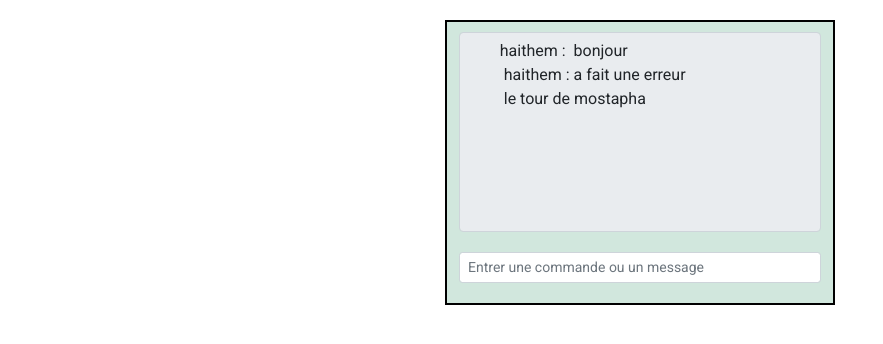
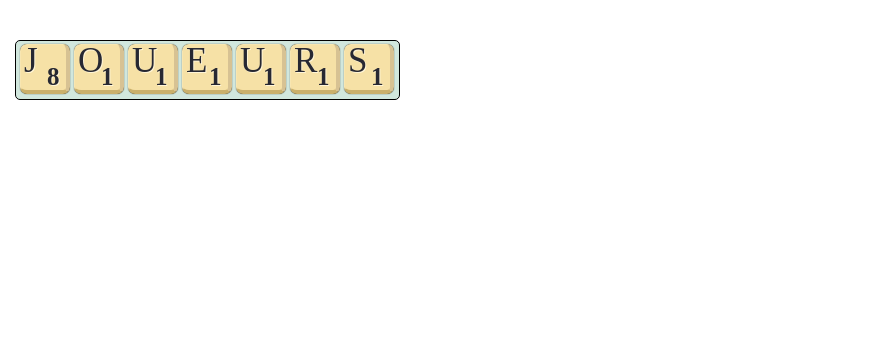
Before and after one commit to Mostapha-Ghribi/Scrabble, an Angular app in the folder Scrabble-FrontEnd/: page / in a window 1280 px wide. Shown: the top 344 px of the page, without its empty margins (0-883 px from the left). Built offline with nearby package versions, Linux system fonts and the light colour scheme.

Commit message:
Création d'interface du Chevalet avec valeurs

```diff
--- a/Scrabble-FrontEnd/src/app/app.component.html
+++ b/Scrabble-FrontEnd/src/app/app.component.html
@@ -1,4 +1,2 @@
 <router-outlet></router-outlet>
-
-
-<app-boite-communication></app-boite-communication>
+<app-chevalet></app-chevalet>
--- a/Scrabble-FrontEnd/src/app/app.module.ts
+++ b/Scrabble-FrontEnd/src/app/app.module.ts
@@ -10,6 +10,7 @@ import {FormsModule} from "@angular/forms";
 import { BoiteCommunicationComponent } from './components/boite-communication/boite-communication.component';
 
 import { GrilleComponent } from './components/grille/grille.component';
+import { ChevaletComponent } from './components/chevalet/chevalet.component';
 
 
 @NgModule({
@@ -17,7 +18,8 @@ import { GrilleComponent } from './components/grille/grille.component';
     AppComponent,
     InscriptionComponent,
     BoiteCommunicationComponent,
-    GrilleComponent
+    GrilleComponent,
+    ChevaletComponent,
 
   ],
   imports: [
--- /dev/null
+++ b/Scrabble-FrontEnd/src/app/components/chevalet/chevalet.component.css
@@ -0,0 +1,51 @@
+.Chevalet{
+  width: 385px;
+  height: 60px;
+  margin-left: 15px;
+  border: 1px solid #000;
+  border-radius: 5px;
+  background-color: #D1E7DD;
+}
+.LettreChevalet{
+  background: #f6e1a6;
+  height: 50px;
+  width: 50px;
+  border-radius: 7px;
+  box-shadow:0 0 1px #000;
+  border-top-width: 1px;
+  border-right-width: 4px;
+  border-bottom-width: 4px;
+  border-left-width: 1px;
+  border-top-style: solid;
+  border-right-style: solid;
+  border-bottom-style: solid;
+  border-left-style: solid;
+  border-top-color: #f8e6b1;
+  border-right-color: #d7c293;
+  border-bottom-color: #cab06b;
+  border-left-color: #f8e6b1;
+  margin-top: 3px;
+  margin-left: 4px;
+  display: block;
+  float: left;
+}
+.ScrabbleLetter {
+  position: absolute;
+  font-family: 'Asap', serif;
+  font-size: 35px;
+  color: #272832;
+  text-shadow:1px 1px 0 #fff5d7;
+  margin-top: 6px;
+  margin-left: 3px;
+
+}
+.ScrabbleNumber {
+  position: absolute;
+  font-family: 'Asap', serif;
+  font-size: 25px;
+  font-weight: bold;
+  color: #272832;
+  text-shadow:1px 1px 0 #fff5d7;
+  margin-top: 22px;
+  margin-left: 26px;
+}
--- /dev/null
+++ b/Scrabble-FrontEnd/src/app/components/chevalet/chevalet.component.html
@@ -0,0 +1,7 @@
+<br><br>
+<div class="Chevalet">
+<div class="LettreChevalet" *ngFor="let lettre of LettreChevalet">
+  <span class="ScrabbleLetter">{{lettre}}</span>
+  <span class="ScrabbleNumber">{{this.valueLettre(lettre)}}</span>
+</div>
+</div>
--- /dev/null
+++ b/Scrabble-FrontEnd/src/app/components/chevalet/chevalet.component.ts
@@ -0,0 +1,64 @@
+import { Component, OnInit } from '@angular/core';
+
+@Component({
+  selector: 'app-chevalet',
+  templateUrl: './chevalet.component.html',
+  styleUrls: ['./chevalet.component.css']
+})
+export class ChevaletComponent implements OnInit {
+  LettreChevalet: String[] | any;
+
+
+  constructor() { }
+
+  ngOnInit(): void {
+    this.LettreChevalet = ['J','O','U','E','U','R','S'];
+  }
+  valueLettre(tile: String) {
+    let value: number;
+    switch(tile){
+      case "A":
+      case "E":
+      case "I":
+      case "L":
+      case "N":
+      case "O":
+      case "R":
+      case "S":
+      case "T":
+      case "U":
+        value=1;
+        break;
+      case "D":
+      case "G":
+      case "M":
+        value=2;
+        break;
+      case "B":
+      case "C":
+      case "P":
+        value=3;
+        break;
+      case "F":
+      case "H":
+      case "v":
+        value = 4;
+        break;
+      case "J":
+      case "Q":
+        value = 8;
+        break;
+      case "K":
+      case "W":
+      case "X":
+      case "Y":
+      case "Z":
+        value = 10;
+        break;
+      default:
+        value = 0;
+    }
+    return value;
+  }
+
+}
```
Also changed, not shown: 1 other file (tests, documents, lock files or other folders).
